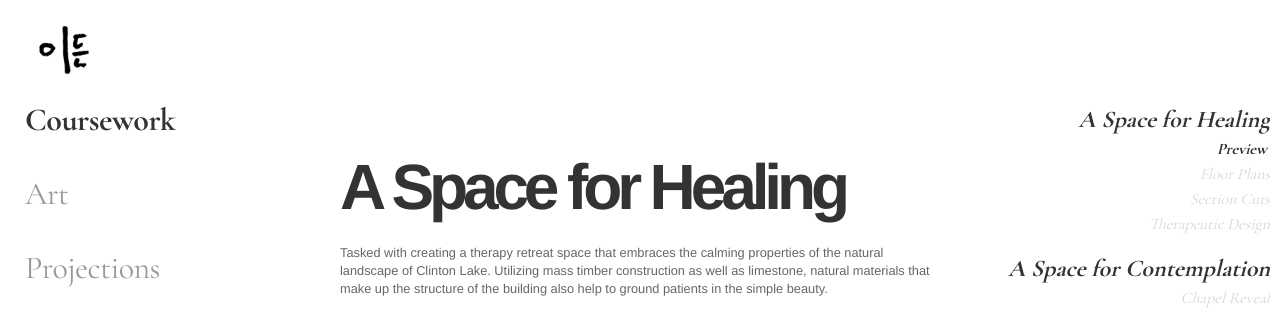
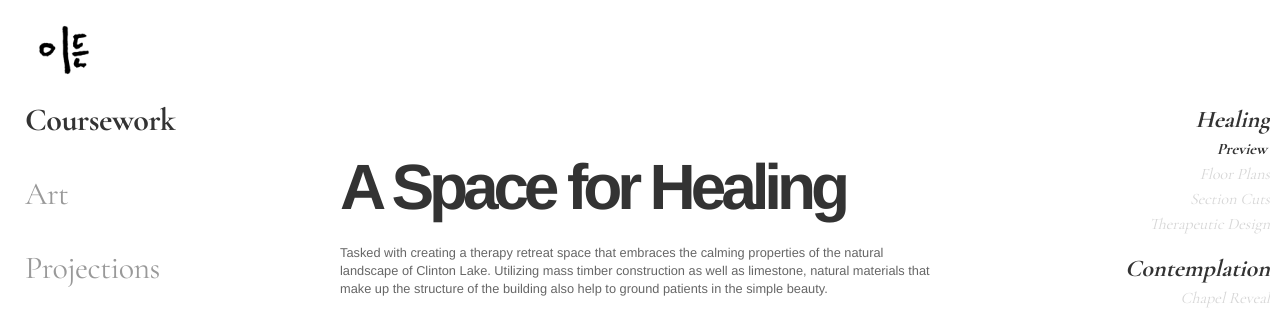
Before and after one commit to lameburger/allina-portfolio-site, a React (Create React App) app: page /portfolio in a window 1280 px wide. Shown: the top 316 px of the page. Built offline with nearby package versions, Linux system fonts and the light colour scheme; a web font is replaced by a local one.

Commit message:
Update Portfolio.js

```diff
--- a/src/pages/Portfolio.js
+++ b/src/pages/Portfolio.js
@@ -423,12 +423,12 @@ function Portfolio() {
     const projects = [
         {
             id: 'healing-space',
-            title: 'A Space for Healing',
+            title: 'Healing',
             images: ['Preview', 'Floor Plans', 'Section Cuts', 'Therapeutic Design']
         },
         {
             id: 'contemplation-space',
-            title: 'A Space for Contemplation',
+            title: 'Contemplation',
             images: ['Chapel Reveal', 'Site', 'Geometry', 'Sun Path', 'Copper Core']
         },
         {
```
